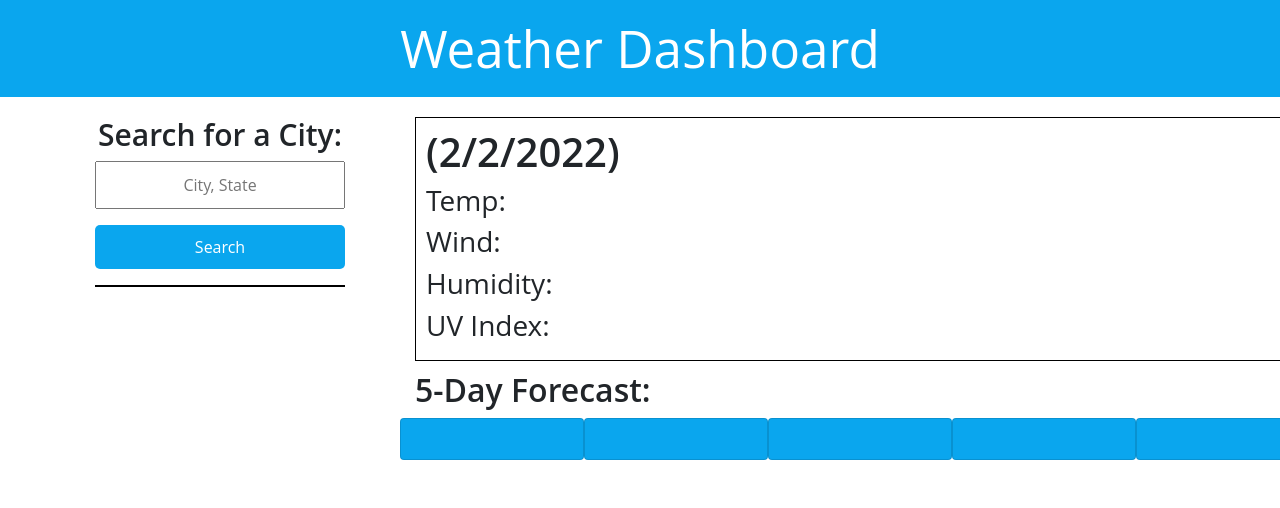
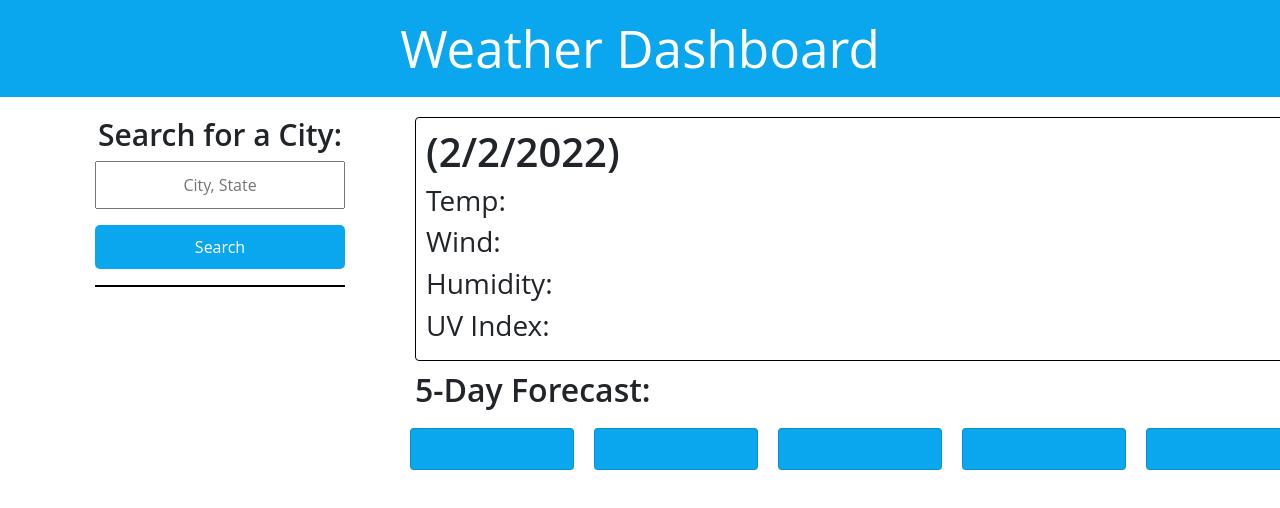
Before and after one commit to yyb613/weather-dashboard, a plain HTML site: page index.html in a window 1280 px wide. Shown: the top 508 px of the page. Drawn offline with nearby package versions, Linux system fonts and the light colour scheme.

Commit message:
added card margin and current temp border radius

```diff
--- a/assets/css/style.css
+++ b/assets/css/style.css
@@ -72,6 +72,7 @@ hr {
     border: 1px solid black;
     padding: 10px;
     margin-bottom: 10px;
+    border-radius: 4px;
 }
 
 /* Low UVI */
@@ -119,6 +120,7 @@ hr {
     width: 18rem;
     background-color: var(--main-color);
     color: white;
+    margin: 10px;
 }
 
 /* Card Date */
```
